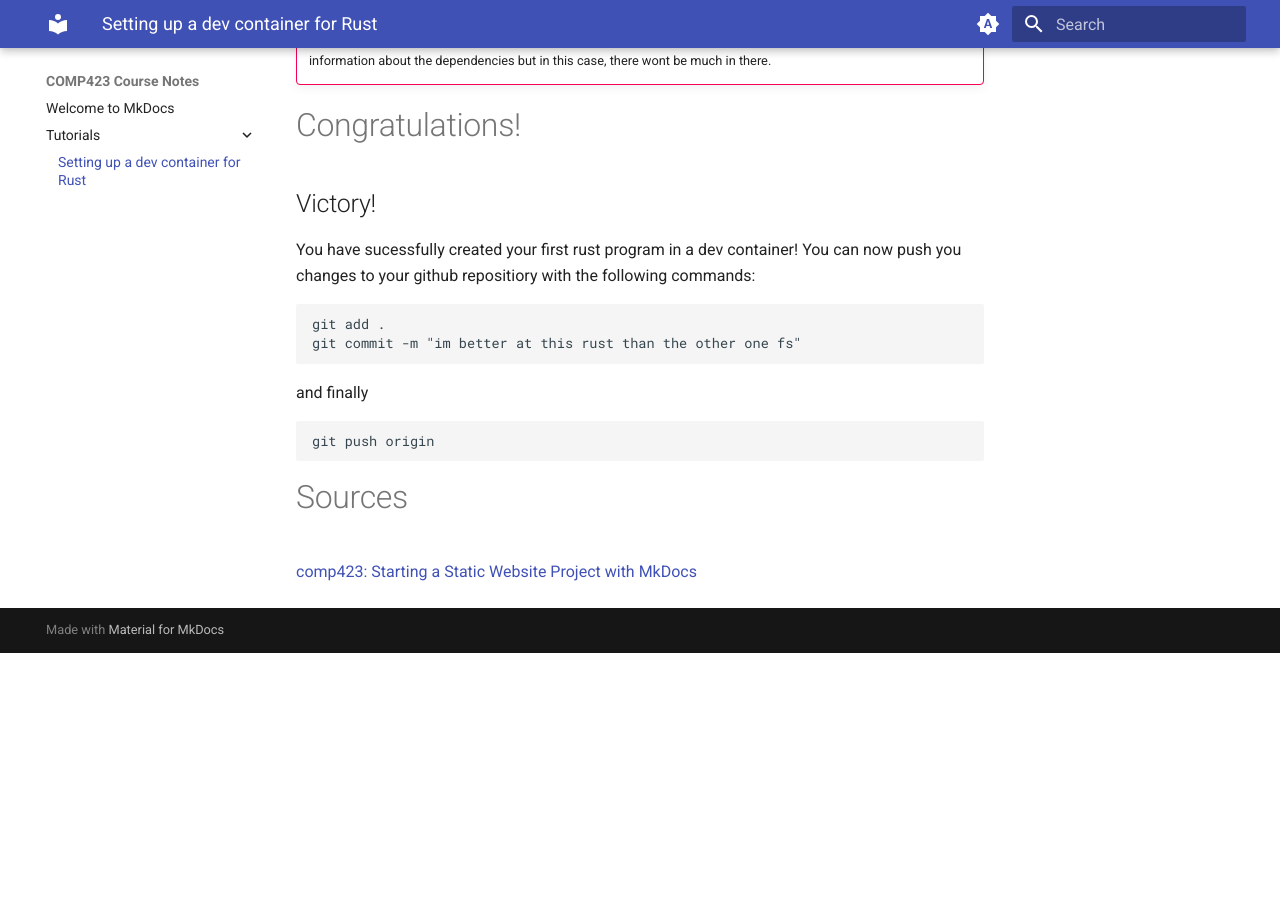
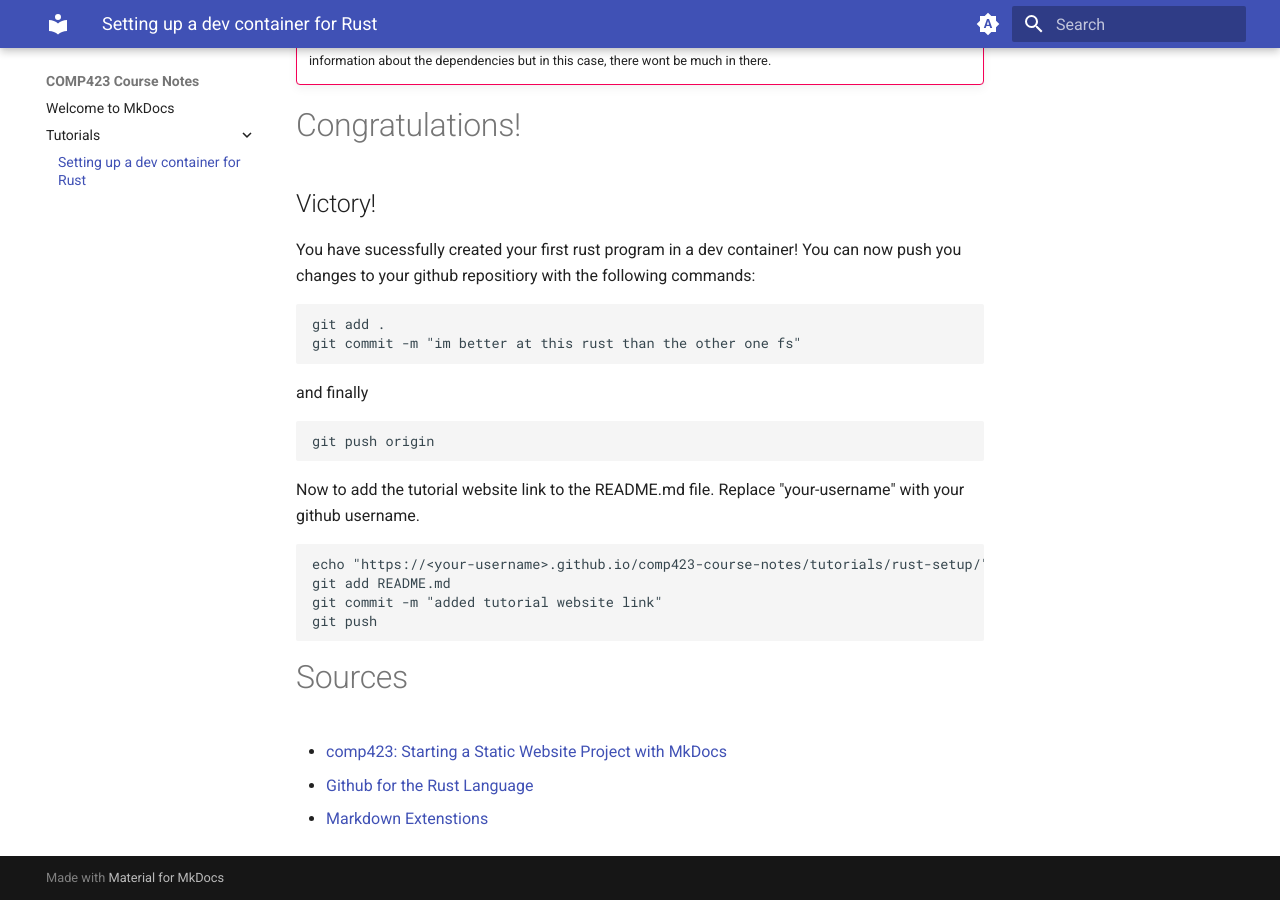
Before and after one commit to sisaxena42/comp423-course-notes, an MkDocs documentation site: the page built from docs/tutorials/rust-setup.md, in a window 1280 px wide and 900 px high, scrolled down 4541 px. Built offline with MkDocs 1.6.1 and Material for MkDocs 9.7.7, drawn with Linux system fonts in a browser that asks for light colours; before the commit the page ends 5194 px from its top, so only the background shows below that.

Commit message:
few tweaks to sources and website link

````diff
--- a/docs/tutorials/rust-setup.md
+++ b/docs/tutorials/rust-setup.md
@@ -164,6 +164,15 @@ Note: this command may not provide any feedback on the compiling step if no chna
  ```
  git push origin
  ```
+Now to add the tutorial website link to the README.md file. Replace "your-username" with your github username.
+```
+echo "https://<your-username>.github.io/comp423-course-notes/tutorials/rust-setup/" >> README.md
+git add README.md
+git commit -m "added tutorial website link"
+git push
+```
 
 # Sources
-[comp423: Starting a Static Website Project with MkDocs](https://comp423-25s.github.io/resources/MkDocs/tutorial/#how-are-software-project-dependencies-managed)
+* [comp423: Starting a Static Website Project with MkDocs](https://comp423-25s.github.io/resources/MkDocs/tutorial/#how-are-software-project-dependencies-managed)
+* [Github for the Rust Language](https://github.com/rust-lang/book/blob/main/src/ch00-00-introduction.md)
+* [Markdown Extenstions](https://squidfunk.github.io/mkdocs-material/)
````
